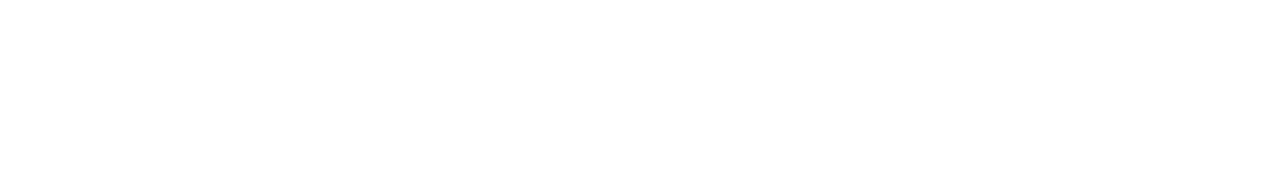
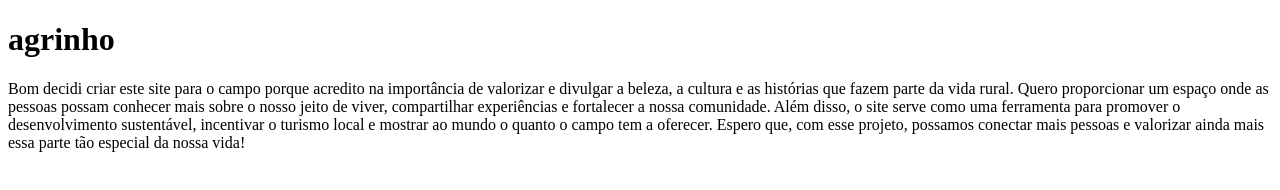
Before and after one commit to H3nqxz/agrinho-2025-sala, a plain HTML site: page index.html in a window 1280 px wide. Drawn offline with Linux system fonts and the light colour scheme.

Commit message:
criei um documento

```diff
--- a/index.html
+++ b/index.html
@@ -0,0 +1,21 @@
+<!DOCTYPE html>
+<html lang="pt-br">
+<head>
+    <meta charset="UTF-8">
+    <meta name="viewport" content="width=device-width, initial-scale=1.0">
+    <title>agrinho</title>
+</head>
+<body>
+ <h1>agrinho</h1>
+
+<p>Bom decidi criar este site para o campo porque acredito na importância de valorizar e divulgar a beleza,
+     a cultura e as histórias que fazem parte da vida rural.
+    Quero proporcionar um espaço onde as pessoas possam conhecer mais sobre o nosso jeito de viver,
+    compartilhar experiências e fortalecer a nossa comunidade. Além disso, o site serve como uma ferramenta para promover
+    o desenvolvimento sustentável, incentivar o turismo local e mostrar ao mundo o quanto o campo tem a oferecer. Espero que, com esse projeto,
+     possamos conectar mais pessoas e valorizar ainda mais essa parte tão especial da nossa vida!</p>
+
+
+
+</body>
+</html>
```
